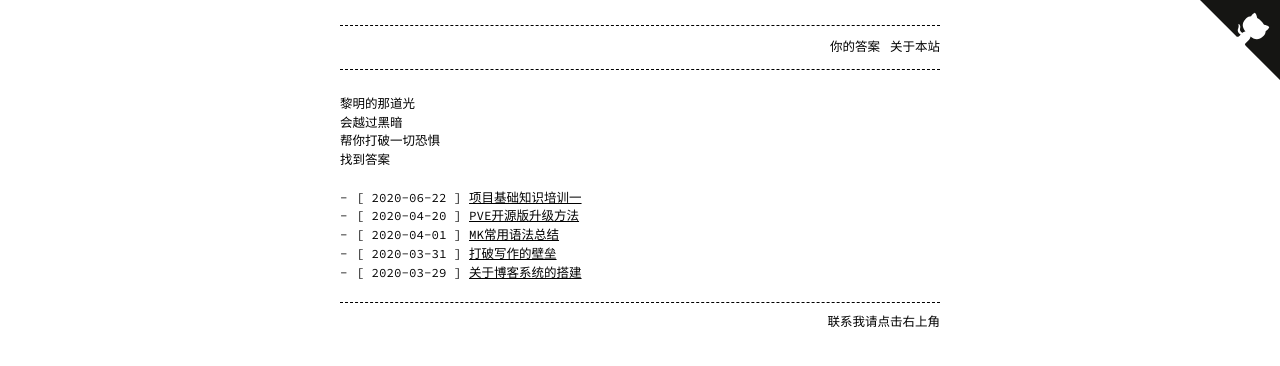
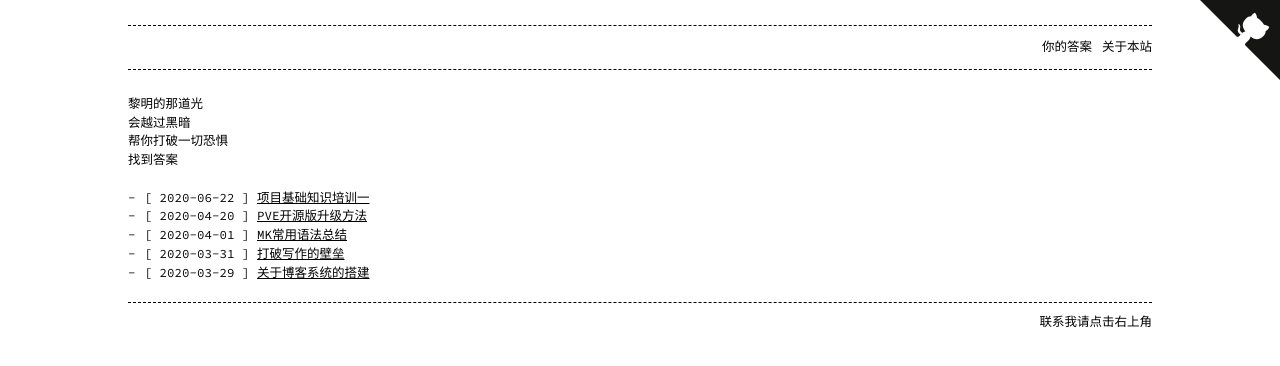
Before and after one commit to chldong/chldong.github.io, a Jekyll site: the page built from index.md, in a window 1280 px wide. Shown: the top 366 px of the page. Built offline with Jekyll 4.4.1, drawn with Linux system fonts in a browser that asks for light colours; a script that is not in the unit is left out.

Commit message:
修改主体宽度限制

```diff
--- a/_sass/base.scss
+++ b/_sass/base.scss
@@ -9,7 +9,7 @@ $base-font-size:       12.5px !default;
 $mobile-font-size:     12px !default;
 $base-line-height:     1.5 !default;
 $container-width:      90% !default;
-$container-max-width:  600px !default;
+$container-max-width:  1024px !default;
 
 /**
  * Global
```
